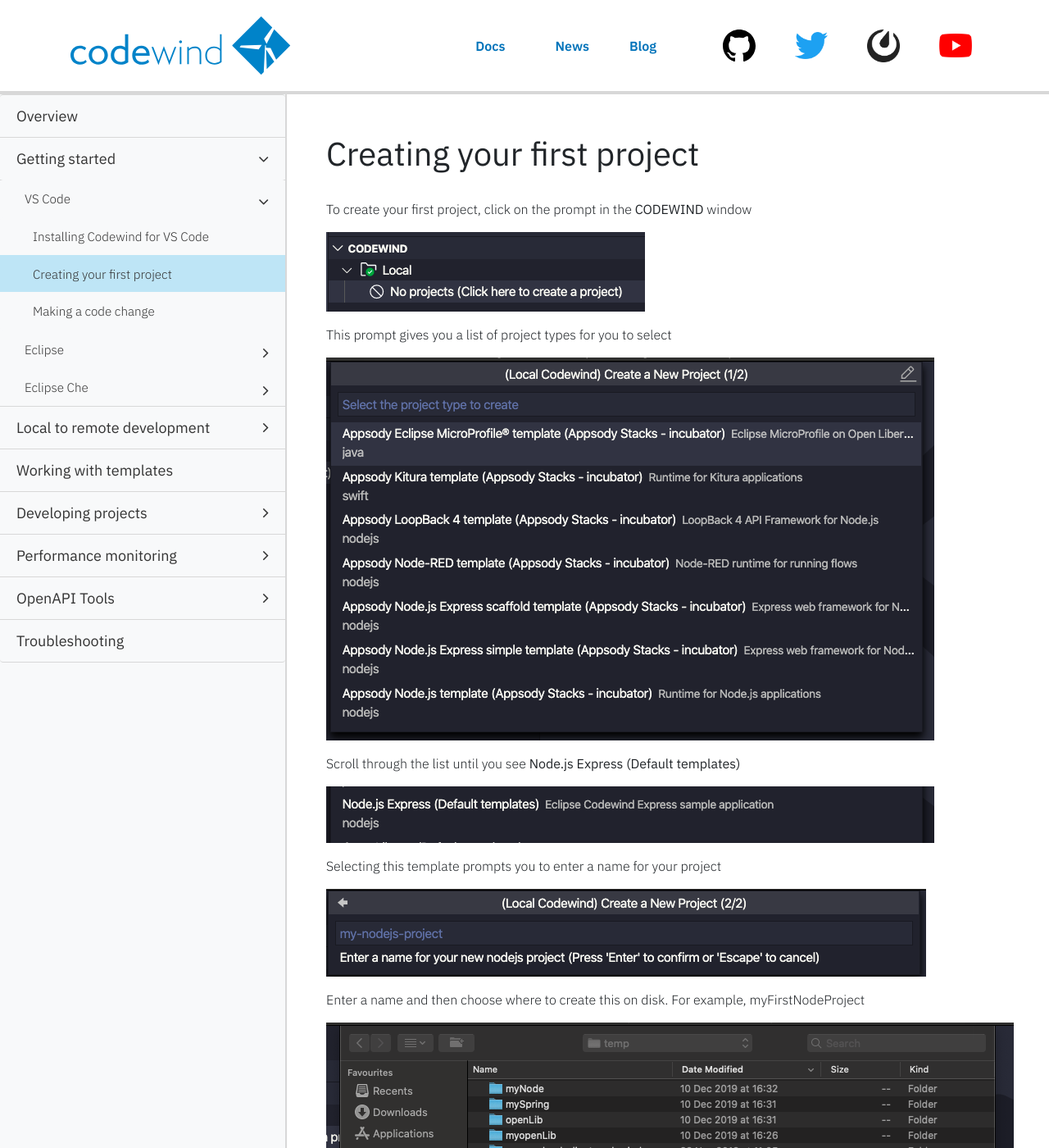
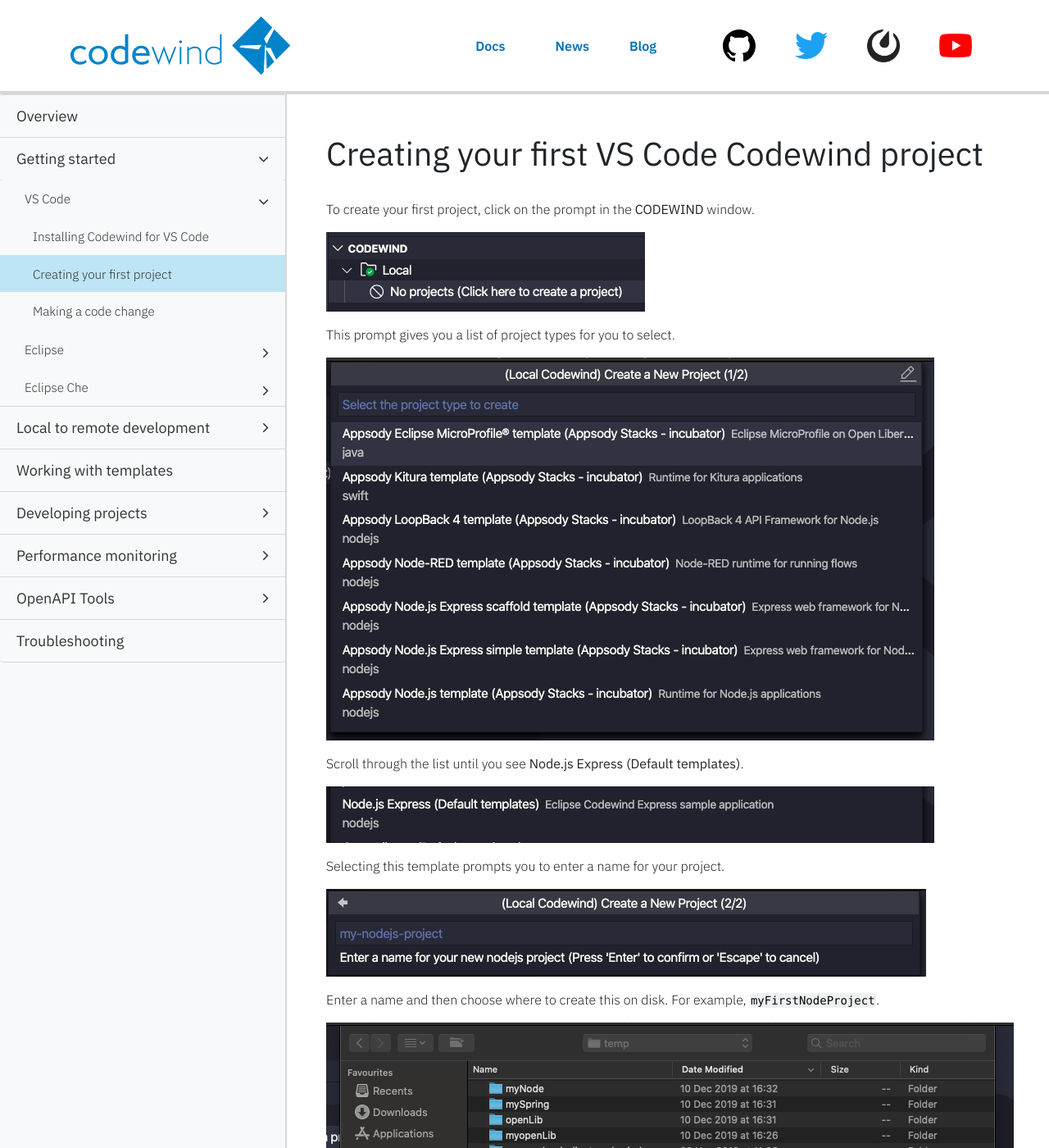
Before and after one commit to eclipse-archived/codewind-docs, a Jekyll site: the page built from docs/_documentations/mdt-vsc-firstproject.md, in a window 1280 px wide and 1400 px high. Shown: the whole window at 82% size. Built offline with Jekyll 4.4.1, drawn with Linux system fonts in a browser that asks for light colours; nearby versions of some CDN libraries; comment, search, counter and statistics services are not loaded; some of the changed text lies outside the part shown.

Commit message:
changed title and added periods
Signed-off-by: Jacob Berger <jacob.berger@ibm.com>

```diff
--- a/docs/_documentations/mdt-vsc-firstproject.md
+++ b/docs/_documentations/mdt-vsc-firstproject.md
@@ -1,7 +1,7 @@
 ---
 layout: docs
-title: "Creating your first project"
-description: "Creating your first project"
+title: "Creating your first VS Code Codewind project"
+description: "Creating your first VS Code Codewind project"
 keywords: introducing, introduction, overview, what is, tools, vscode, visual, studio, code, java, microprofile, spring, node, nodejs, node.js, javascript, Codewind for VS Code, tools, view, debug, integrate, open a shell session, toggle auto build, manually build, scope VS Code workspace, disable, enable, delete
 duration: 1 minute
 permalink: mdt-vsc-firstproject
@@ -9,25 +9,25 @@ type: document
 order: 2
 parent: mdt-vsc-overview
 ---
-# Creating your first project
+# Creating your first VS Code Codewind project
 <br/>
-To create your first project, click on the prompt in the **CODEWIND** window
+To create your first project, click on the prompt in the **CODEWIND** window.
 
 ![](dist/images/createproject.png)
 
-This prompt gives you a list of project types for you to select
+This prompt gives you a list of project types for you to select.
 
 ![](dist/images/listtemplates.png)
 
-Scroll through the list until you see **Node.js Express (Default templates)**
+Scroll through the list until you see **Node.js Express (Default templates)**.
 
 ![](dist/images/nodetemplate.png)
 
-Selecting this template prompts you to enter a name for your project
+Selecting this template prompts you to enter a name for your project.
 
 ![](dist/images/projectname.png)
 
-Enter a name and then choose where to create this on disk. For example, myFirstNodeProject
+Enter a name and then choose where to create this on disk. For example, `myFirstNodeProject`.
 
 ![](dist/images/projloc.png)
 
@@ -42,7 +42,7 @@ To view your running application, click on the project name in the **CODEWIND**
 and select the icon
 ![](dist/images/launchicon.png)
 
-This icon launches your web browser and displays your application
+This icon launches your web browser and displays your application.
 
 ![](dist/images/runningapp.png)
 
```
